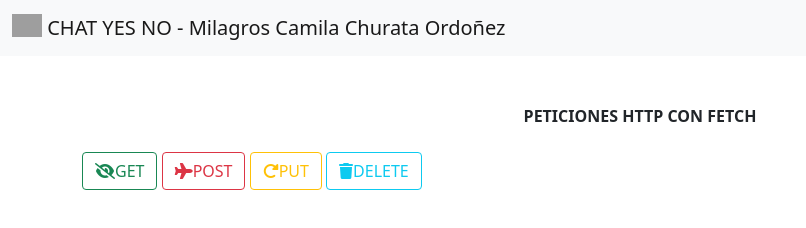
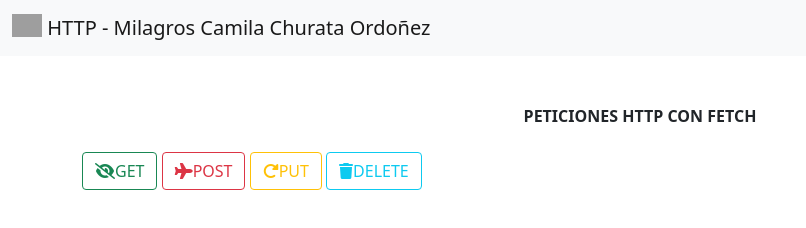
Before and after one commit to Milagros-Camila/metodos, a plain HTML site: page index.html in a window 1280 px wide. Shown: the whole page, without its empty margins (0-806 px from the left). Drawn offline with nearby package versions, Linux system fonts and the light colour scheme; grey boxes are pictures that could not be loaded.

Commit message:
Update index.html

```diff
--- a/index.html
+++ b/index.html
@@ -17,7 +17,7 @@
                 alt="Logo Senati"
                 width="30"
                 class="d-inline-block align-text-top">
-                CHAT YES NO - Milagros Camila Churata Ordoñez
+                HTTP - Milagros Camila Churata Ordoñez
             </a>
         </div>
     </nav>
```
